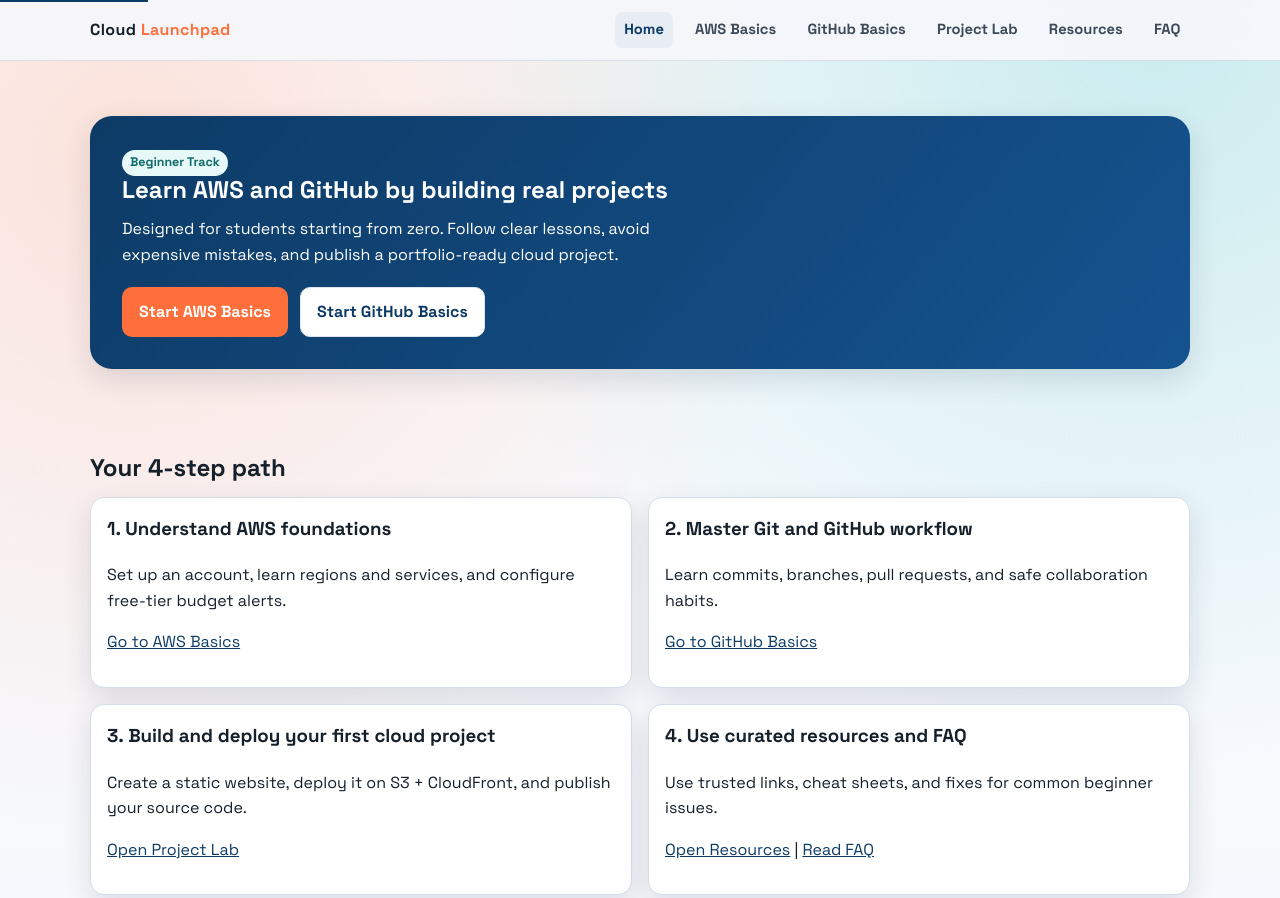
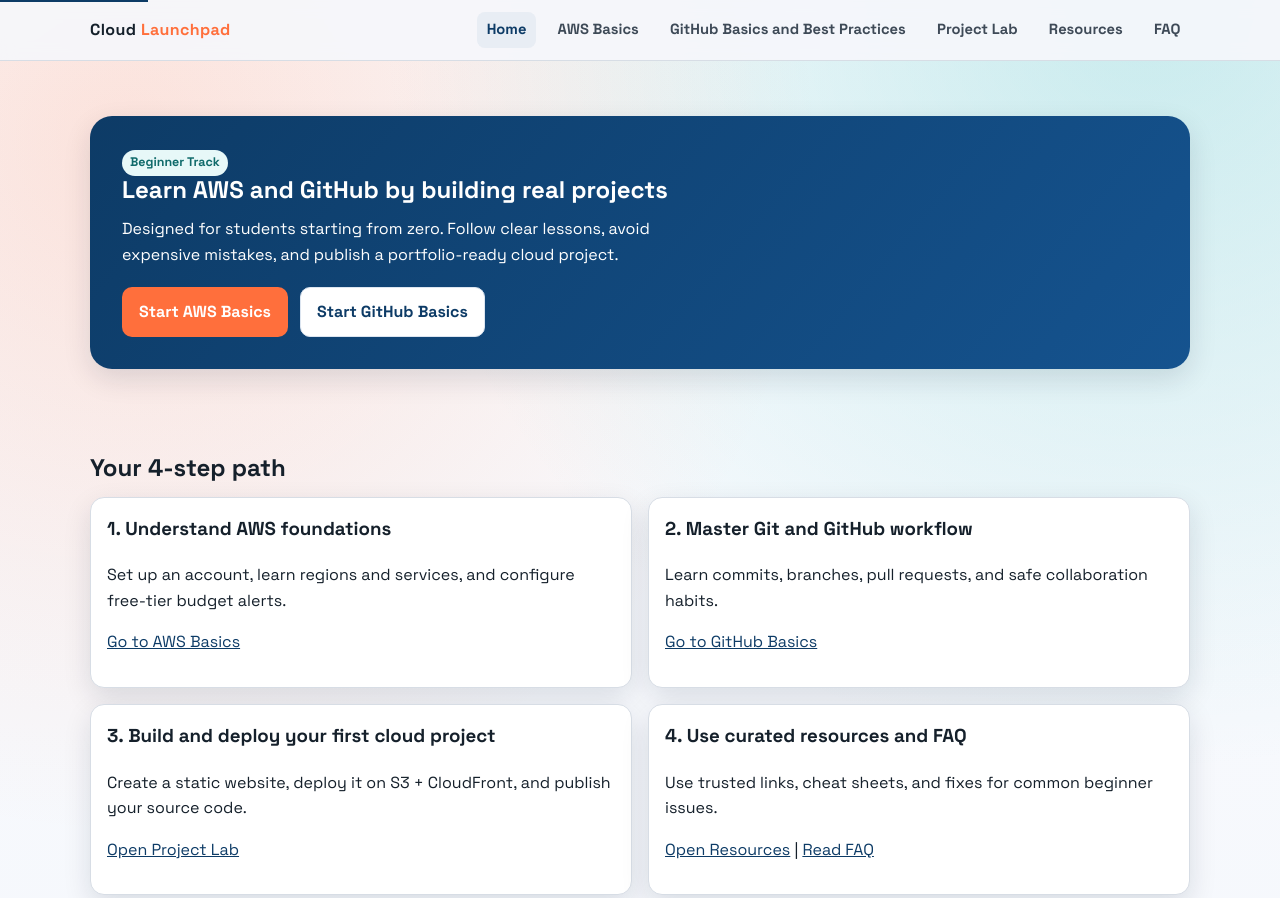
Before and after one commit to YVC-CloudDev/demo-website-s3, a plain HTML site: page index.html in a window 1280 px wide. Shown: the top 898 px of the page. Drawn offline with Linux system fonts and the light colour scheme.

Commit message:
update index.html

```diff
--- a/index.html
+++ b/index.html
@@ -18,7 +18,7 @@
       <nav class="nav" aria-label="Primary navigation">
         <a href="index.html" aria-current="page">Home</a>
         <a href="aws-basics.html">AWS Basics</a>
-        <a href="github-basics.html">GitHub Basics</a>
+        <a href="github-basics.html">GitHub Basics and Best Practices</a>
         <a href="project-lab.html">Project Lab</a>
         <a href="resources.html">Resources</a>
         <a href="faq.html">FAQ</a>
```
